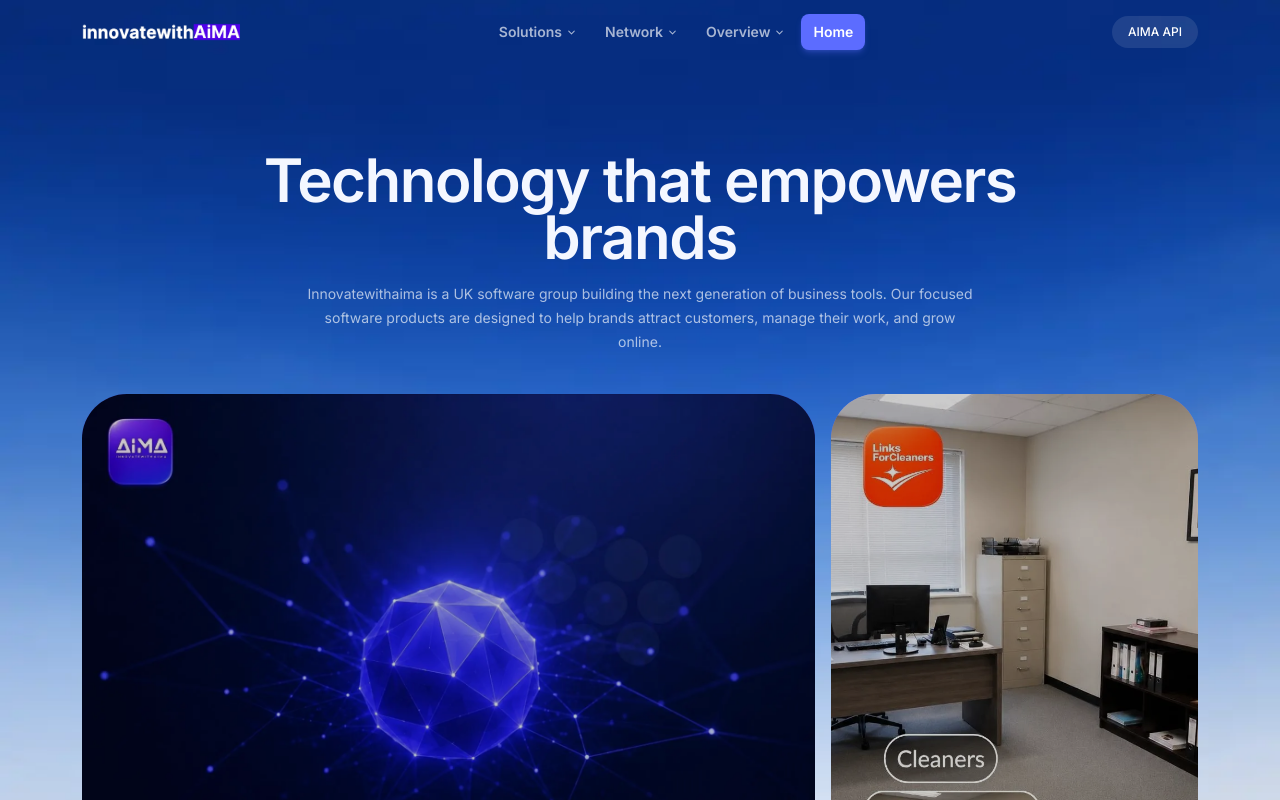
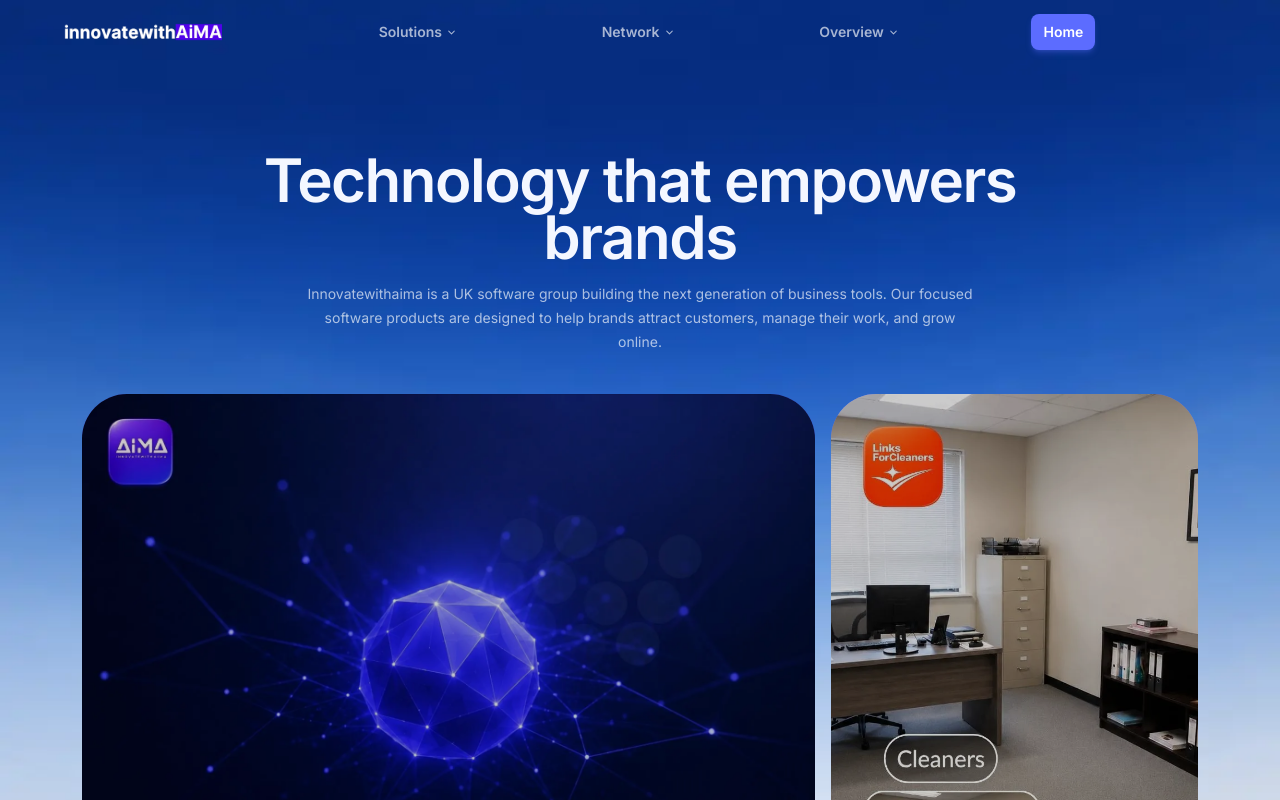
Before and after one commit to 1nn4a/iwa, a React (Vite) app: page / in a window 1280 px wide. Shown: the top 800 px of the page. Built offline with nearby package versions, Linux system fonts and the light colour scheme.

Commit message:
iwa.co.uk pt3722

```diff
--- a/src/components/Navbar.tsx
+++ b/src/components/Navbar.tsx
@@ -2,8 +2,6 @@
 import { useState, useEffect, useRef } from 'react'
 import { NavLink, useLocation } from 'react-router-dom'
 import logo from '../assets/logo.webp'
-
-
 
 interface NavItem {
   label: string
@@ -17,6 +15,7 @@ interface NavSection {
   items: NavItem[]
   to?: string
 }
+
 const isGroupDomain = typeof window !== 'undefined' && window.location.hostname === 'group.iwagroup.co.uk'
 
 const GROUP_DOMAIN_SAFE_PATHS = ['/join', '/group/submit-an-opportunity']
@@ -40,7 +39,8 @@ const NAV_TREE_ALL: NavSection[] = [
         ? { label: 'Membership', href: 'https://iwagroup.co.uk/apply', external: true }
         : { label: 'Membership', to: '/apply' },
       { label: 'Submit Opportunities', href: 'https://iwagroup.co.uk/group/submit-an-opportunity', external: true },
-       { label: 'Ambassador Programme', href: 'https://group.iwagroup.co.uk/join' },    ],
+      { label: 'Ambassador Programme', href: 'https://group.iwagroup.co.uk/join' },
+    ],
   },
   {
     label: 'Overview',
@@ -52,15 +52,11 @@ const NAV_TREE_ALL: NavSection[] = [
   isGroupDomain
     ? {
         label: 'Home',
-      items: [
-        { label: 'Back to Home', href: 'https://iwagroup.co.uk/', external: true },
-      ],
+        items: [{ label: 'Back to Home', href: 'https://iwagroup.co.uk/', external: true }],
       }
     : {
         label: 'Home',
-      items: [
-        { label: 'Back to Home', to: '/' },
-      ],
+        items: [{ label: 'Back to Home', to: '/' }],
         to: '/',
       },
 ]
@@ -70,65 +66,6 @@ const NAV_TREE: NavSection[] = isGroupDomain
       .map(section => ({ ...section, items: section.items.filter(isSafeOnGroupDomain) }))
       .filter(section => section.to || section.items.length > 0)
   : NAV_TREE_ALL
-
-const whiteGlossyStyle = `
-  .navbar-white-btn {
-    display: inline-flex;
-    align-items: center;
-    justify-content: center;
-    isolation: isolate;
-    overflow: hidden;
-    border: none;
-    cursor: pointer;
-    text-decoration: none;
-    position: relative;
-    border-radius: 999px;
-    width: 100%;
-    height: 44px;
-    font-size: 14px;
-    font-weight: 700;
-    color: #083a6f;
-    background: radial-gradient(
-      ellipse 110% 120% at 50% 18%,
-      #FFFFFF 0%,
-      #FDFEFF 15%,
-      #FAFCFF 25%,
-      #F5F8FC 35%,
-      #EFF3F9 45%,
-      #E8EDF5 55%,
-      #E1E7F0 65%,
-      #D9E0EC 75%,
-      #D2DAE8 83%,
-      #CCD5E4 90%,
-      #C6D0E1 95%,
-      #C0CADD 100%
-    );
-    box-shadow:
-      0 6px 22px 0 rgba(8, 58, 111, 0.18),
-      inset 0 1px 1px rgba(255, 255, 255, 0.9);
-  }
-  .navbar-white-btn::before {
-    content: "";
-    position: absolute;
-    inset: 0;
-    border-radius: inherit;
-    pointer-events: none;
-    z-index: 1;
-    background: linear-gradient(
-      to bottom,
-      rgba(255,255,255,0.5) 0%,
-      rgba(255,255,255,0.2) 30%,
-      rgba(255,255,255,0.0) 45%
-    );
-  }
-  .navbar-white-btn:active {
-    transform: translateY(1px);
-  }
-  .navbar-white-btn-content {
-    position: relative;
-    z-index: 2;
-  }
-`
 
 function ChevronIcon({ open }: { open: boolean }) {
   return (
@@ -145,14 +82,13 @@ function ChevronIcon({ open }: { open: boolean }) {
 function NavItemLink({ item, onClick, className }: { item: NavItem; onClick: () => void; className: string }) {
   if (item.to) {
     return (
-      <NavLink key={item.label} to={item.to} onClick={onClick} className={className}>
+      <NavLink to={item.to} onClick={onClick} className={className}>
         {item.label}
       </NavLink>
     )
   }
   return (
     <a
-      key={item.label}
       href={item.href}
       target={item.external ? '_blank' : undefined}
       rel={item.external ? 'noopener noreferrer' : undefined}
@@ -163,6 +99,7 @@ function NavItemLink({ item, onClick, className }: { item: NavItem; onClick: ()
     </a>
   )
 }
+
 export default function Navbar() {
   const [mobileOpen, setMobileOpen] = useState(false)
   const [openMenu, setOpenMenu] = useState<string | null>(null)
@@ -179,6 +116,7 @@ export default function Navbar() {
     window.addEventListener('scroll', onScroll, { passive: true })
     return () => window.removeEventListener('scroll', onScroll)
   }, [])
+
   function isSectionActive(section: NavSection) {
     if (section.to) return location.pathname === section.to
     return section.items.some(item => {
@@ -188,13 +126,8 @@ export default function Navbar() {
     })
   }
 
-
   useEffect(() => {
-    if (mobileOpen) {
-      document.body.style.overflow = 'hidden'
-    } else {
-      document.body.style.overflow = ''
-    }
+    document.body.style.overflow = mobileOpen ? 'hidden' : ''
     return () => {
       document.body.style.overflow = ''
     }
@@ -217,12 +150,13 @@ export default function Navbar() {
 
   return (
     <>
-<header className={`fixed left-0 top-0 z-50 w-full [transform:translateZ(0)] transition-colors duration-300 ${scrolled ? 'border-b border-white/8 bg-black/45 backdrop-blur-xl' : 'border-b border-transparent bg-transparent'}`}>    <div className={`flex items-center py-3 mx-auto max-w-[1180px] justify-between px-4 md:px-8 ${isGroupDomain ? 'md:w-full md:max-w-none md:justify-start md:px-5 lg:px-10' : ''}`}>
-          <a href="https://iwagroup.co.uk/" className="flex items-center gap-2 flex-shrink-0">
+      <header className={`fixed left-0 top-0 z-50 w-full [transform:translateZ(0)] transition-colors duration-300 ${scrolled ? 'border-b border-white/8 bg-black/45 backdrop-blur-xl' : 'border-b border-transparent bg-transparent'}`}>
+        <div className="flex w-full items-center justify-between gap-6 px-4 py-3 md:px-10 lg:px-16">
+          <a href="https://iwagroup.co.uk/" className="flex flex-shrink-0 items-center gap-2">
             <img src={logo} className="h-10" alt="AiMA" />
           </a>
 
-          <nav ref={navRef} className={`hidden items-center gap-1 md:flex ${isGroupDomain ? 'ml-auto' : ''}`} aria-label="Primary navigation">
+          <nav ref={navRef} className="hidden flex-1 items-center justify-evenly md:flex" aria-label="Primary navigation">
             {NAV_TREE.map(section => {
               const isActiveSection = isSectionActive(section)
               if (section.to) {
@@ -231,10 +165,10 @@ export default function Navbar() {
                     key={section.label}
                     to={section.to}
                     end
-                    className={`flex items-center gap-1 px-3 py-2 rounded-lg text-sm font-semibold transition-all ${
+                    className={`flex items-center gap-1 whitespace-nowrap px-3 py-2 rounded-lg text-sm font-semibold transition-all ${
                       isActiveSection
                         ? 'text-white bg-[#5c6cff] shadow-md shadow-[#5c6cff]/30'
-                        : 'text-white/65 font-medium hover:text-white hover:bg-white/6'
+                        : 'text-white/65 hover:text-white hover:bg-white/6'
                     }`}
                   >
                     {section.label}
@@ -247,10 +181,10 @@ export default function Navbar() {
                   <button
                     type="button"
                     onClick={() => setOpenMenu(isOpen ? null : section.label)}
-                    className={`flex items-center gap-1 px-3 py-2 rounded-lg text-sm font-semibold transition-all ${
+                    className={`flex items-center gap-1 whitespace-nowrap px-3 py-2 rounded-lg text-sm font-semibold transition-all ${
                       isActiveSection
                         ? 'text-white bg-[#5c6cff] shadow-md shadow-[#5c6cff]/30'
-                        : 'text-white/65 font-medium hover:text-white hover:bg-white/6'
+                        : 'text-white/65 hover:text-white hover:bg-white/6'
                     }`}
                     aria-expanded={isOpen}
                   >
@@ -273,26 +207,7 @@ export default function Navbar() {
                 </div>
               )
             })}
-
-
           </nav>
-
-      <div className={`flex items-center gap-3 ${isGroupDomain ? 'md:ml-3' : ''}`}>
-          {isGroupDomain ? (
-
-                <a href="https://iwagroup.co.uk/apply"
-                className="rounded-full bg-white/10 px-4 py-2 text-xs font-medium text-white hover:bg-white/16 transition-all"
-              >
-                AIMA API
-              </a>
-            ) : (
-              <NavLink
-                to="/apply"
-                className="rounded-full bg-white/10 px-4 py-2 text-xs font-medium text-white hover:bg-white/16 transition-all"
-              >
-                AIMA API
-              </NavLink>
-            )}
 
           <button
             className="md:hidden flex items-center justify-center w-9 h-9 rounded-lg border border-white/10 bg-white/[0.04] text-white/60 hover:text-white hover:border-white/20 hover:bg-white/[0.09] transition-all"
@@ -313,14 +228,11 @@ export default function Navbar() {
             )}
           </button>
         </div>
-
-        </div>
       </header>
 
       {mobileOpen && (
         <div className="md:hidden fixed inset-0 top-[65px] z-50 bg-black overflow-y-auto">
           <nav className="max-w-[1180px] mx-auto px-4 py-4 flex flex-col" aria-label="Mobile navigation">
-
             {NAV_TREE.map(section => {
               const isOpen = openMobileSection === section.label
               const isActiveSection = isSectionActive(section)
@@ -351,23 +263,7 @@ export default function Navbar() {
                 </div>
               )
             })}
-
-
-
-              <div className="pt-6">
-         {isGroupDomain ? (
-                  <a href="https://iwagroup.co.uk/apply" className="navbar-white-btn">
-                    <span className="navbar-white-btn-content">AIMA API</span>
-                  </a>
-                ) : (
-                  <NavLink to="/apply" onClick={closeMobile} className="navbar-white-btn">
-                    <span className="navbar-white-btn-content">AIMA API</span>
-                  </NavLink>
-                )}
-              </div>
-
           </nav>
-            <style>{whiteGlossyStyle}</style>
         </div>
       )}
 
```
Lines whose indentation alone changed are shown as unchanged.
